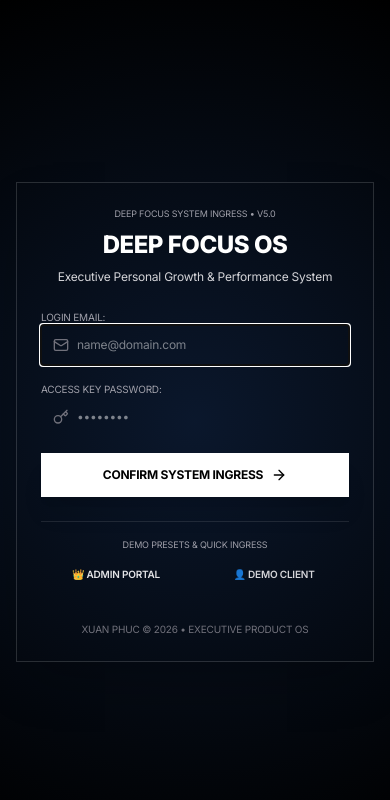
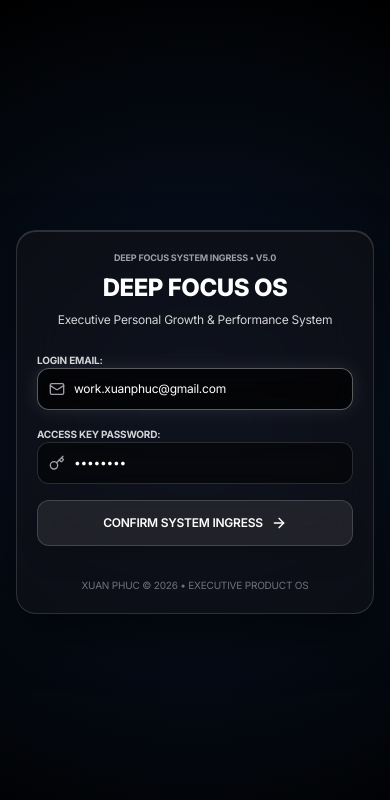
Before and after one commit to phucnguyen36/phat-trien-ban-than, a React (Vite) app: page / in a window 390 px wide. Shown: the top 800 px of the page. Built offline with nearby package versions, Linux system fonts and the light colour scheme.

Commit message:
Optimize-Mobile-UI-Clean-AuthGate-and-Add-Electron-Desktop-App-packaging

```diff
--- /dev/null
+++ b/electron/main.js
@@ -0,0 +1,67 @@
+import { app, BrowserWindow, shell } from 'electron';
+import path from 'path';
+import { fileURLToPath } from 'url';
+
+const __filename = fileURLToPath(import.meta.url);
+const __dirname = path.dirname(__filename);
+
+let mainWindow = null;
+
+function createWindow() {
+  mainWindow = new BrowserWindow({
+    width: 1280,
+    height: 850,
+    minWidth: 900,
+    minHeight: 600,
+    title: 'Deep Focus OS',
+    backgroundColor: '#07070a',
+    autoHideMenuBar: true,
+    show: false,
+    webPreferences: {
+      nodeIntegration: false,
+      contextIsolation: true,
+      sandbox: false,
+    },
+  });
+
+  // Load production dist/index.html or dev server URL
+  const devServerUrl = process.env.VITE_DEV_SERVER_URL;
+  if (devServerUrl) {
+    mainWindow.loadURL(devServerUrl);
+  } else {
+    mainWindow.loadFile(path.join(__dirname, '../dist/index.html'));
+  }
+
+  mainWindow.once('ready-to-show', () => {
+    mainWindow.show();
+  });
+
+  // Open external links in default browser
+  mainWindow.webContents.setWindowOpenHandler(({ url }) => {
+    if (url.startsWith('http:') || url.startsWith('https:')) {
+      shell.openExternal(url);
+      return { action: 'deny' };
+    }
+    return { action: 'allow' };
+  });
+
+  mainWindow.on('closed', () => {
+    mainWindow = null;
+  });
+}
+
+app.whenReady().then(() => {
+  createWindow();
+
+  app.on('activate', () => {
+    if (BrowserWindow.getAllWindows().length === 0) {
+      createWindow();
+    }
+  });
+});
+
+app.on('window-all-closed', () => {
+  if (process.platform !== 'darwin') {
+    app.quit();
+  }
+});
--- a/src/components/AuthGate.tsx
+++ b/src/components/AuthGate.tsx
@@ -1,6 +1,6 @@
 import React, { useState, useEffect } from 'react';
 import { motion, AnimatePresence } from 'motion/react';
-import { Lock, ArrowRight, ShieldCheck, HelpCircle, Mail, Key, UserCheck, AlertCircle } from 'lucide-react';
+import { ArrowRight, Mail, Key, AlertCircle } from 'lucide-react';
 import { authenticateUser, DEFAULT_ADMIN, UserAccount } from '../userRegistry';
 
 interface AuthGateProps {
@@ -8,8 +8,9 @@ interface AuthGateProps {
 }
 
 export default function AuthGate({ onAuthenticated }: AuthGateProps) {
-  const [email, setEmail] = useState('');
-  const [password, setPassword] = useState('');
+  // Default to master admin credentials as requested
+  const [email, setEmail] = useState(DEFAULT_ADMIN.email);
+  const [password, setPassword] = useState(DEFAULT_ADMIN.password);
   const [errorMessage, setErrorMessage] = useState('');
   const [isUnlocked, setIsUnlocked] = useState(false);
 
@@ -49,19 +50,6 @@ export default function AuthGate({ onAuthenticated }: AuthGateProps) {
     }
   };
 
-  // Quick Preset Handlers for fast testing
-  const handleFillAdmin = () => {
-    setEmail(DEFAULT_ADMIN.email);
-    setPassword(DEFAULT_ADMIN.password);
-    setErrorMessage('');
-  };
-
-  const handleFillDemoClient = () => {
-    setEmail('client.demo@gmail.com');
-    setPassword('client123');
-    setErrorMessage('');
-  };
-
   return (
     <AnimatePresence>
       {!isUnlocked && (
@@ -78,11 +66,11 @@ export default function AuthGate({ onAuthenticated }: AuthGateProps) {
             initial={{ opacity: 0, y: 15 }}
             animate={{ opacity: 1, y: 0 }}
             transition={{ duration: 0.8 }}
-            className="w-full max-w-md glass-panel p-6 md:p-8 relative z-10 shadow-2xl space-y-6 border border-white/15"
+            className="w-full max-w-md glass-panel-true p-6 md:p-8 relative z-10 shadow-2xl space-y-6 border border-white/15 rounded-2xl"
           >
             {/* Top Brand Banner */}
             <div className="text-center space-y-2">
-              <span className="text-[9px] font-mono tracking-[0.25em] text-zinc-400 uppercase block">
+              <span className="text-[9px] font-mono tracking-[0.25em] text-zinc-400 uppercase block font-bold">
                 DEEP FOCUS SYSTEM INGRESS • v5.0
               </span>
               <h1 className="text-2xl md:text-3xl font-extrabold font-mono uppercase tracking-tight text-white">
@@ -95,74 +83,51 @@ export default function AuthGate({ onAuthenticated }: AuthGateProps) {
 
             {/* Error Message */}
             {errorMessage && (
-              <div className="p-3 glass-card border-red-500/40 text-red-300 text-xs font-mono flex items-center gap-2 animate-fadeIn">
+              <div className="p-3 glass-card-true border-red-500/40 text-red-300 text-xs font-mono flex items-center gap-2 animate-fadeIn rounded-xl">
                 <AlertCircle className="w-4 h-4 flex-shrink-0 text-red-400" />
                 <span>{errorMessage}</span>
               </div>
             )}
 
-            {/* Login Form */}
+            {/* Login Form (Cleaned Up - Direct Email & Password) */}
             <form onSubmit={handleLogin} className="space-y-4 text-xs font-mono">
               <div className="space-y-1">
-                <label className="text-zinc-400 uppercase tracking-widest text-[10px]">LOGIN EMAIL:</label>
+                <label className="text-zinc-300 uppercase tracking-widest text-[10px] font-bold">LOGIN EMAIL:</label>
                 <div className="relative">
                   <input
                     type="email"
                     value={email}
                     onChange={(e) => setEmail(e.target.value)}
                     placeholder="name@domain.com"
-                    className="w-full glass-input py-3 pl-9 pr-3 rounded-none"
+                    className="w-full glass-input-true py-3 pl-9 pr-3 rounded-xl font-sans"
                     autoFocus
                   />
-                  <Mail className="w-4 h-4 text-zinc-500 absolute left-3 top-1/2 -translate-y-1/2" />
+                  <Mail className="w-4 h-4 text-zinc-400 absolute left-3 top-1/2 -translate-y-1/2" />
                 </div>
               </div>
 
               <div className="space-y-1">
-                <label className="text-zinc-400 uppercase tracking-widest text-[10px]">ACCESS KEY PASSWORD:</label>
+                <label className="text-zinc-300 uppercase tracking-widest text-[10px] font-bold">ACCESS KEY PASSWORD:</label>
                 <div className="relative">
                   <input
                     type="password"
                     value={password}
                     onChange={(e) => setPassword(e.target.value)}
                     placeholder="••••••••"
-                    className="w-full glass-input py-3 pl-9 pr-3 rounded-none"
+                    className="w-full glass-input-true py-3 pl-9 pr-3 rounded-xl font-mono"
                   />
-                  <Key className="w-4 h-4 text-zinc-500 absolute left-3 top-1/2 -translate-y-1/2" />
+                  <Key className="w-4 h-4 text-zinc-400 absolute left-3 top-1/2 -translate-y-1/2" />
                 </div>
               </div>
 
               <button
                 type="submit"
-                className="w-full py-3.5 bg-white hover:bg-zinc-200 text-black font-mono text-xs uppercase tracking-widest font-bold flex items-center justify-center gap-2 transition-all shadow-xl active:scale-98"
+                className="w-full py-3.5 glass-button-true text-white font-mono text-xs uppercase tracking-widest font-extrabold flex items-center justify-center gap-2 transition-all shadow-xl active:scale-98 rounded-xl"
               >
                 <span>CONFIRM SYSTEM INGRESS</span>
                 <ArrowRight className="w-4 h-4" />
               </button>
             </form>
-
-            {/* Demo Presets Bar for Easy Testing */}
-            <div className="pt-4 border-t border-white/10 space-y-2">
-              <span className="text-[9px] font-mono text-zinc-400 uppercase tracking-wider block text-center">
-                DEMO PRESETS & QUICK INGRESS
-              </span>
-              <div className="flex gap-2 text-[10px] font-mono">
-                <button
-                  type="button"
-                  onClick={handleFillAdmin}
-                  className="flex-1 py-2 glass-button text-zinc-200 hover:text-white transition-colors text-center font-semibold"
-                >
-                  👑 ADMIN PORTAL
-                </button>
-                <button
-                  type="button"
-                  onClick={handleFillDemoClient}
-                  className="flex-1 py-2 glass-button text-zinc-300 hover:text-white transition-colors text-center font-semibold"
-                >
-                  👤 DEMO CLIENT
-                </button>
-              </div>
-            </div>
 
             {/* Footer Copyright */}
             <div className="text-center text-[10px] font-mono text-zinc-500 tracking-widest uppercase pt-2">
--- a/src/index.css
+++ b/src/index.css
@@ -44,6 +44,27 @@ body {
 
 .animate-fadeIn {
   animation: fadeIn 0.4s cubic-bezier(0.16, 1, 0.3, 1) forwards;
+}
+
+/* Mobile Touch & Scroll Utilities */
+.no-scrollbar::-webkit-scrollbar {
+  display: none;
+}
+.no-scrollbar {
+  -ms-overflow-style: none;
+  scrollbar-width: none;
+  -webkit-overflow-scrolling: touch;
+}
+
+@media (max-width: 640px) {
+  .glass-panel-true {
+    border-radius: 1rem !important;
+    padding: 1.25rem !important;
+  }
+  .glass-panel-interactive-true {
+    border-radius: 1rem !important;
+    padding: 1.25rem !important;
+  }
 }
 
 /* DARK FROSTED GLASSMORPHISM SYSTEM (MATCHING REFERENCE IMAGE 2) */
```
Also changed, not shown: package.json (+24 -3 lines), vite.config.ts (+1 -3 lines), 2 other files (tests, documents, lock files or other folders).
